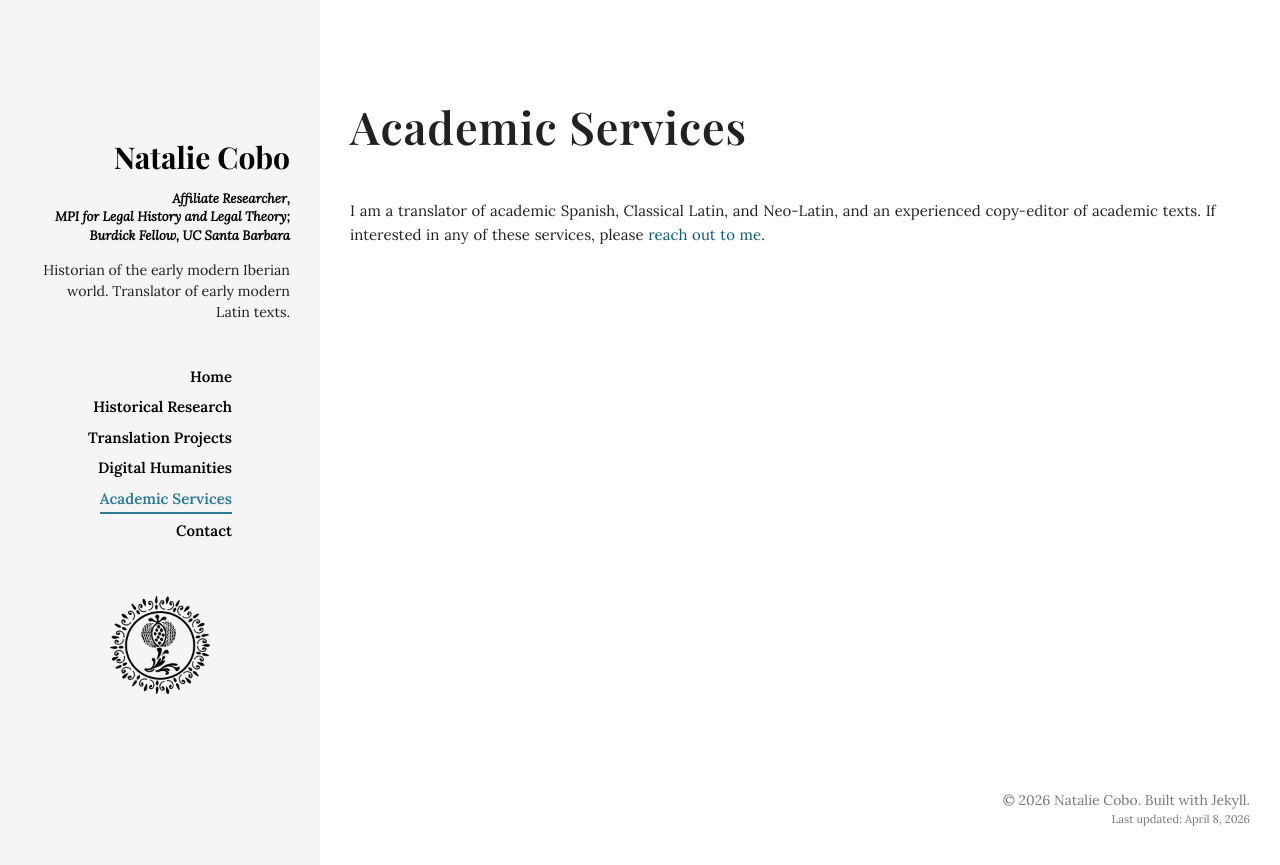
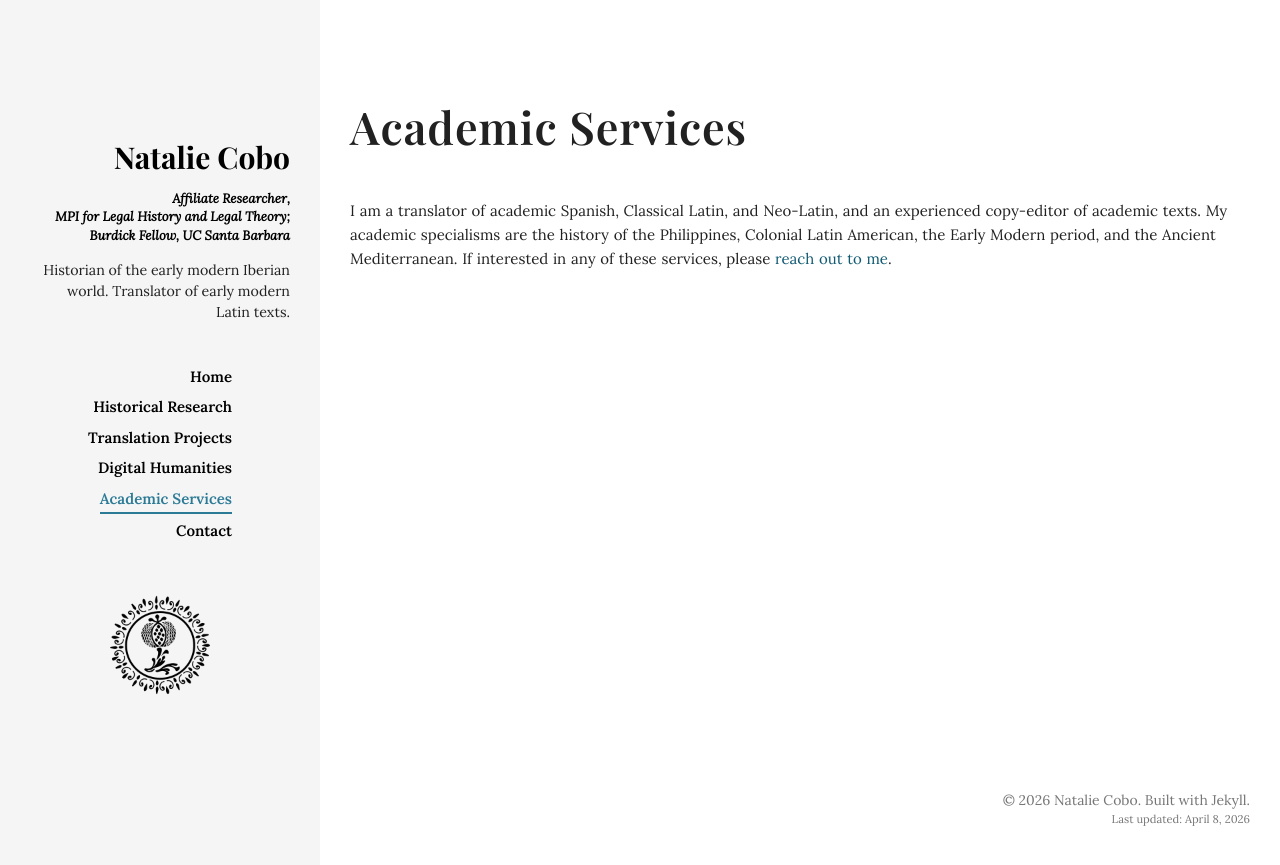
Before and after one commit to nataliecobo/nataliecobo.github.io, a Jekyll site: the page built from _pages/academic_services.md, in a window 1280 px wide. Shown: the top 865 px of the page. Built offline with Jekyll 4.4.1, drawn with Linux system fonts in a browser that asks for light colours.

Commit message:
Update academic_services.md

```diff
--- a/_pages/academic_services.md
+++ b/_pages/academic_services.md
@@ -5,4 +5,4 @@
 columns: 1
 ---
 
-I am a translator of academic Spanish, Classical Latin, and Neo-Latin, and an experienced copy-editor of academic texts. If interested in any of these services, please [reach out to me](/contact).
+I am a translator of academic Spanish, Classical Latin, and Neo-Latin, and an experienced copy-editor of academic texts. My academic specialisms are the history of the Philippines, Colonial Latin American, the Early Modern period, and the Ancient Mediterranean. If interested in any of these services, please [reach out to me](/contact).
```
